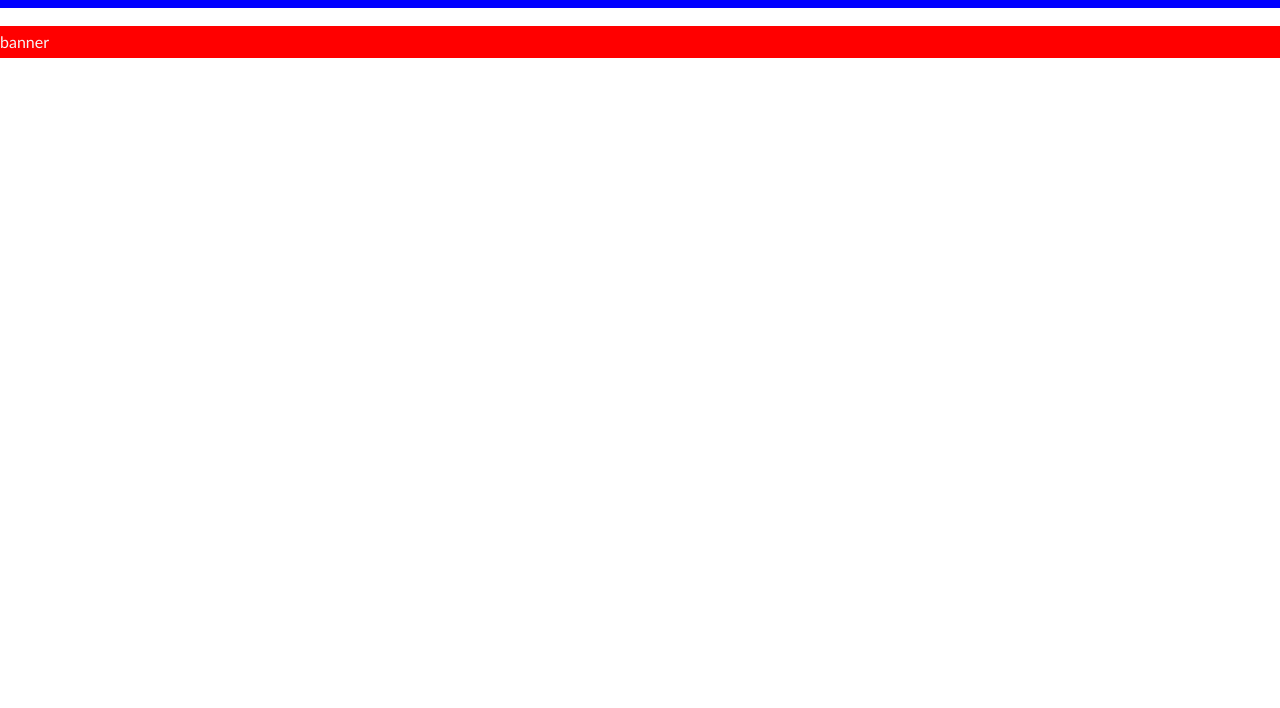
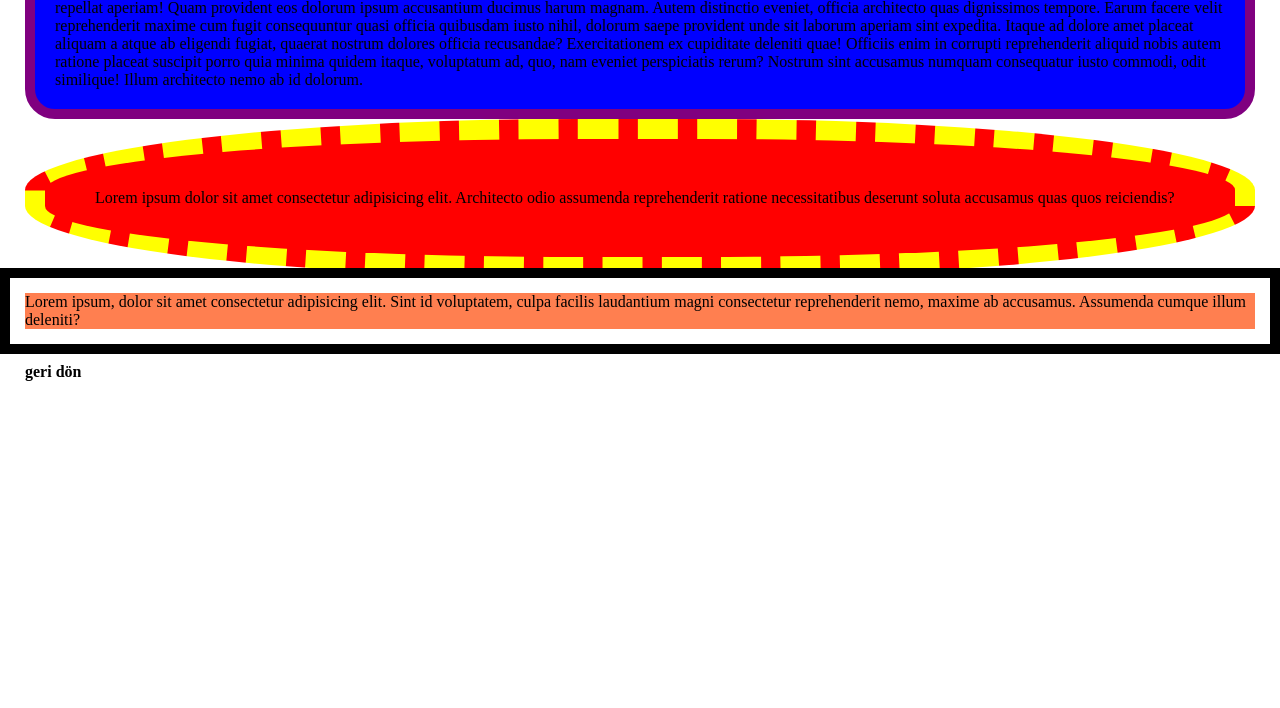
Before and after one commit to detroyfear/project-x, a plain HTML site: page cssdenemeleri.html in a window 1280 px wide. Shown: the part 92-800 px from the top of the page. Drawn offline with Linux system fonts and the light colour scheme.

Commit message:
outline ve öncesi

```diff
--- a/css/main.css
+++ b/css/main.css
@@ -4,6 +4,7 @@
   background: black;
   font-size: 48px;
   width: fit-content;
+  font-family: "Corinthia", cursive;
 }
 
 #aboutme {
@@ -11,11 +12,9 @@
   background-color: brown;
   width: fit-content;
 }
-div {
-  color: whitesmoke;
-  background-color: darkblue;
-  font-family: "Trebuchet MS", "Lucida Sans Unicode", "Lucida Grande",
-    "Lucida Sans", Arial, sans-serif;
+#ragediv {
+  color: black;
+  background-color: gray;
   line-height: 2em;
 }
 .baslik {
@@ -32,16 +31,42 @@ div {
 a {
   color: black;
   text-decoration: none;
+  font-weight: bolder;
 }
 .cssdeneme {
-  margin: 0;
+  margin: 25px;
 }
 .navbar {
   background-color: blue;
-  height: 100px;
-  color: white;
-  font-size: 3rem;
+  padding: 20px;
+  margin-bottom: 0;
+  border: 10px solid purple;
+  border-radius: 30px;
 }
 .banner {
   background-color: red;
+  padding: 50px;
+  margin-top: 0px;
+  border: 20px dashed yellow;
+  border-radius: 45%;
 }
+#rage {
+  font-family: "Courier New", Courier, monospace;
+  font-weight: bolder;
+  font-style: italic;
+  text-indent: 50px;
+  text-align: right;
+}
+#aesthetic {
+  letter-spacing: 10px;
+  font-family: "Times New Roman", Times, serif;
+  font-weight: bolder;
+  text-align: center;
+  text-transform: uppercase;
+  text-decoration: overline;
+}
+.outline {
+  background-color: coral;
+  outline: 10px solid black;
+  outline-offset: 15px;
+}
--- a/cssdenemeleri.html
+++ b/cssdenemeleri.html
@@ -8,8 +8,35 @@
     <link rel="stylesheet" href="/css/main.css" />
   </head>
   <body class="cssdeneme">
-    <div class="navbar">navbar</div>
+    <p class="navbar">
+      Lorem ipsum dolor sit amet consectetur adipisicing elit. Ducimus corporis
+      eaque nemo nostrum quas ut in doloremque adipisci cumque, autem ipsum
+      cupiditate voluptatum. Doloribus, at quaerat eaque, laudantium aut in
+      suscipit fugit, provident et laborum est distinctio fugiat repellendus
+      sint? Vero, impedit fugiat nam velit esse ullam sed nesciunt beatae
+      repellat aperiam! Quam provident eos dolorum ipsum accusantium ducimus
+      harum magnam. Autem distinctio eveniet, officia architecto quas
+      dignissimos tempore. Earum facere velit reprehenderit maxime cum fugit
+      consequuntur quasi officia quibusdam iusto nihil, dolorum saepe provident
+      unde sit laborum aperiam sint expedita. Itaque ad dolore amet placeat
+      aliquam a atque ab eligendi fugiat, quaerat nostrum dolores officia
+      recusandae? Exercitationem ex cupiditate deleniti quae! Officiis enim in
+      corrupti reprehenderit aliquid nobis autem ratione placeat suscipit porro
+      quia minima quidem itaque, voluptatum ad, quo, nam eveniet perspiciatis
+      rerum? Nostrum sint accusamus numquam consequatur iusto commodi, odit
+      similique! Illum architecto nemo ab id dolorum.
+    </p>
+    <p class="banner">
+      Lorem ipsum dolor sit amet consectetur adipisicing elit. Architecto odio
+      assumenda reprehenderit ratione necessitatibus deserunt soluta accusamus
+      quas quos reiciendis?
+    </p>
+    <p class="outline">
+      Lorem ipsum, dolor sit amet consectetur adipisicing elit. Sint id
+      voluptatem, culpa facilis laudantium magni consectetur reprehenderit nemo,
+      maxime ab accusamus. Assumenda cumque illum deleniti?
+    </p>
     <br />
-    <div class="banner">banner</div>
+    <a href="/aboutme/about.html" class="geridon">geri dön</a>
   </body>
 </html>
```
Also changed, not shown: main page/index.html (+6 -5 lines).
